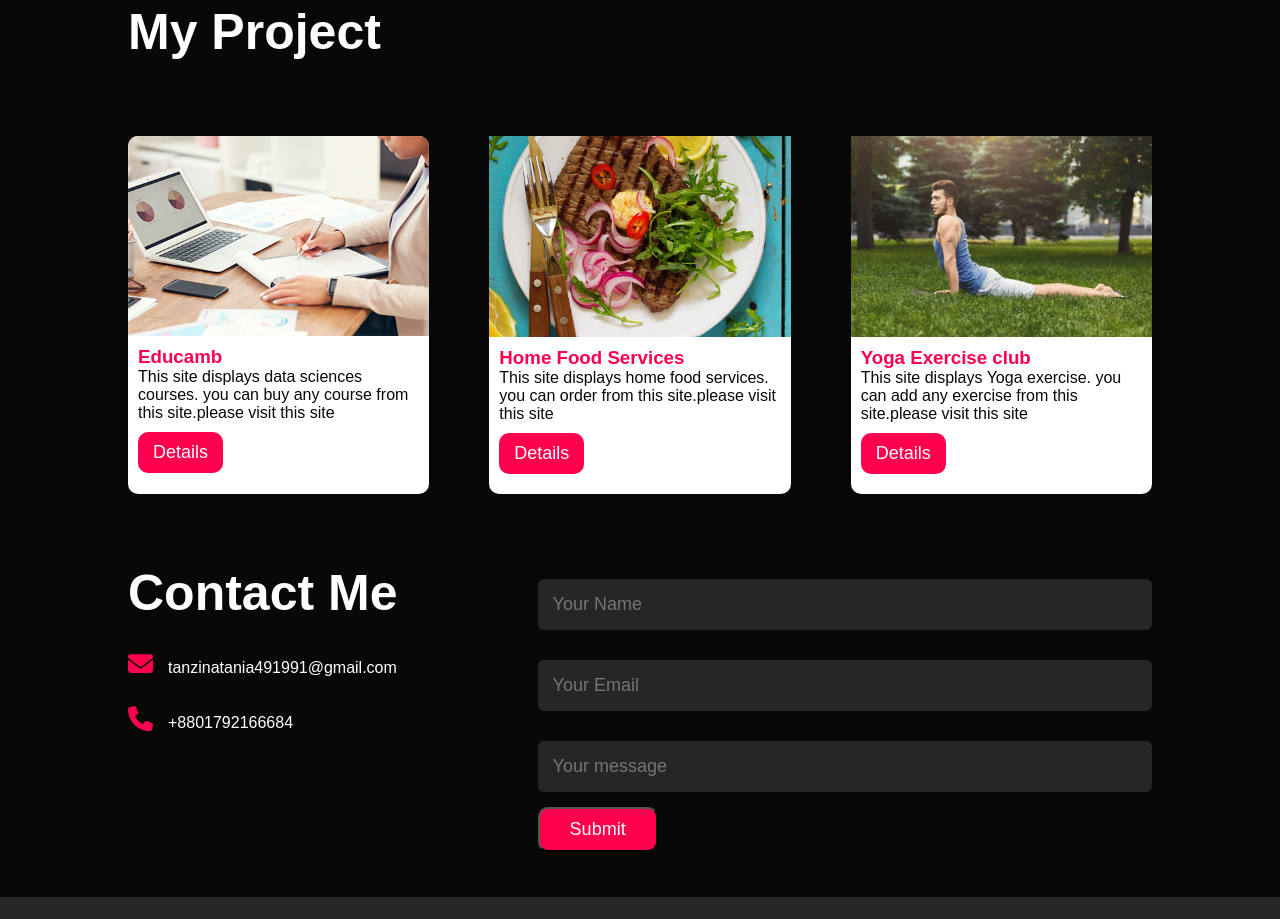
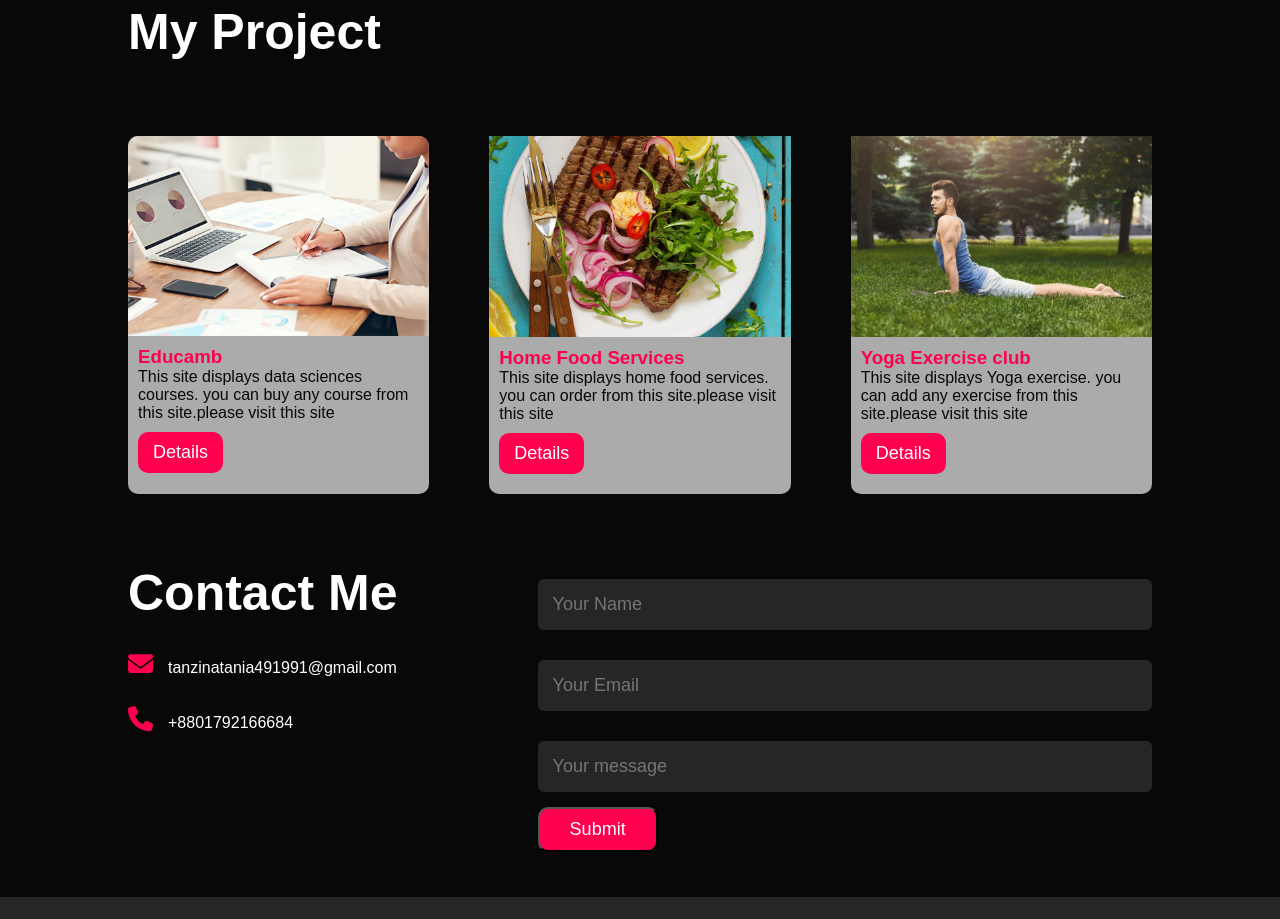
Before and after one commit to Tanzina325/portfolio, a plain HTML site: page index.html in a window 1280 px wide. Shown: the part 1732-2651 px from the top of the page. Drawn offline with nearby package versions, Linux system fonts and the light colour scheme.

Commit message:
recovery commit

```diff
--- a/style.css
+++ b/style.css
@@ -179,12 +179,12 @@ margin-bottom: 10px;
     display: block;
 }
 .work-1{
-    background: #fff;
+    background: #ababab;
     border-radius: 10px;
     color: #080808;
 }
 .work{
-    background: #fff;
+    background: #ababab;
     border-radius: 10px;
     color: #080808;
 }
```
